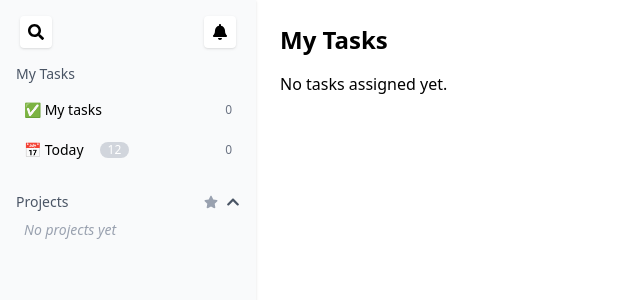
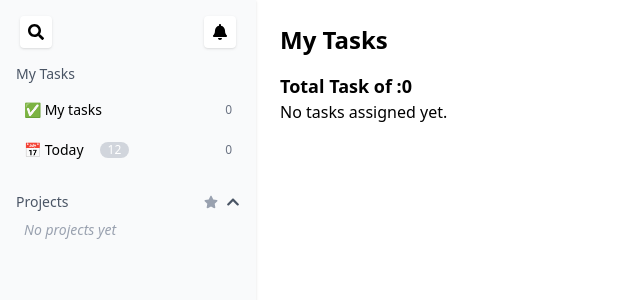
Before and after one commit to Tush-tec/Task_manager, a React (Vite) app in the folder frontend/: page /user in a window 1280 px wide. Shown: the top 300 px of the page, without its empty margins (0-640 px from the left). Built offline with nearby package versions, Linux system fonts and the light colour scheme.

Commit message:
Update UserDashboard to display total task count; modify TaskContext to set taskListCount based on retrieved tasks

```diff
--- a/frontend/src/context/TaskContext.jsx
+++ b/frontend/src/context/TaskContext.jsx
@@ -74,7 +74,7 @@
         (res) => {
           console.log("res from id", res.data)
           setTask(res.data)
-          setTaskListCount(res.task.length)
+          // setTaskListCount(res.task.length)
           setError(null)
 
         },
@@ -92,8 +92,9 @@
         () => getTaskforUser(taskId),
         setIsLoading,
         (res) => {
-          console.log("response from context",res);
+          // console.log("response from context",res.data.length);
           setTask(res.data)
+          setTaskListCount(res.data.length)
           setError(null)
         },
         (err) => setError(err)
--- a/frontend/src/pages/dashboard/UserDashboard.jsx
+++ b/frontend/src/pages/dashboard/UserDashboard.jsx
@@ -9,7 +9,7 @@ import { Link } from 'react-router-dom';
 const UserDashboard = () => {
 
   const {user} = useAuth()
-  const { getTaskWorker, task, updateTask, isLoading,  } = useTask()
+  const { getTaskWorker, task, updateTask, isLoading, taskListCount  } = useTask()
 
   useEffect(() => {
 
@@ -31,6 +31,9 @@ const UserDashboard = () => {
 
       <main className="flex-1 p-6">
         <h1 className="text-2xl font-semibold mb-4">My Tasks</h1>
+
+        <h2 className="text-lg font-bold">Total Task of :{taskListCount}</h2>
+
 
         {isLoading ? (
           <p>Loading tasks...</p>
```
